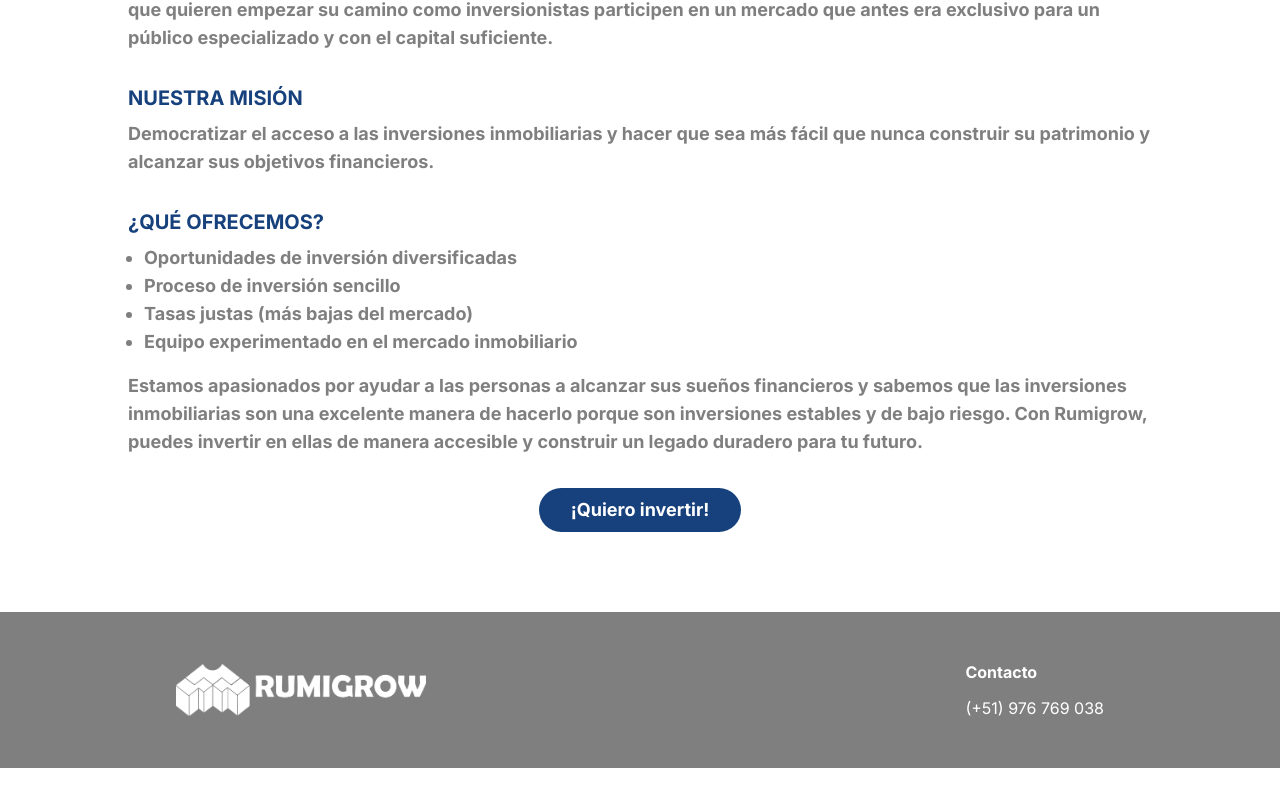
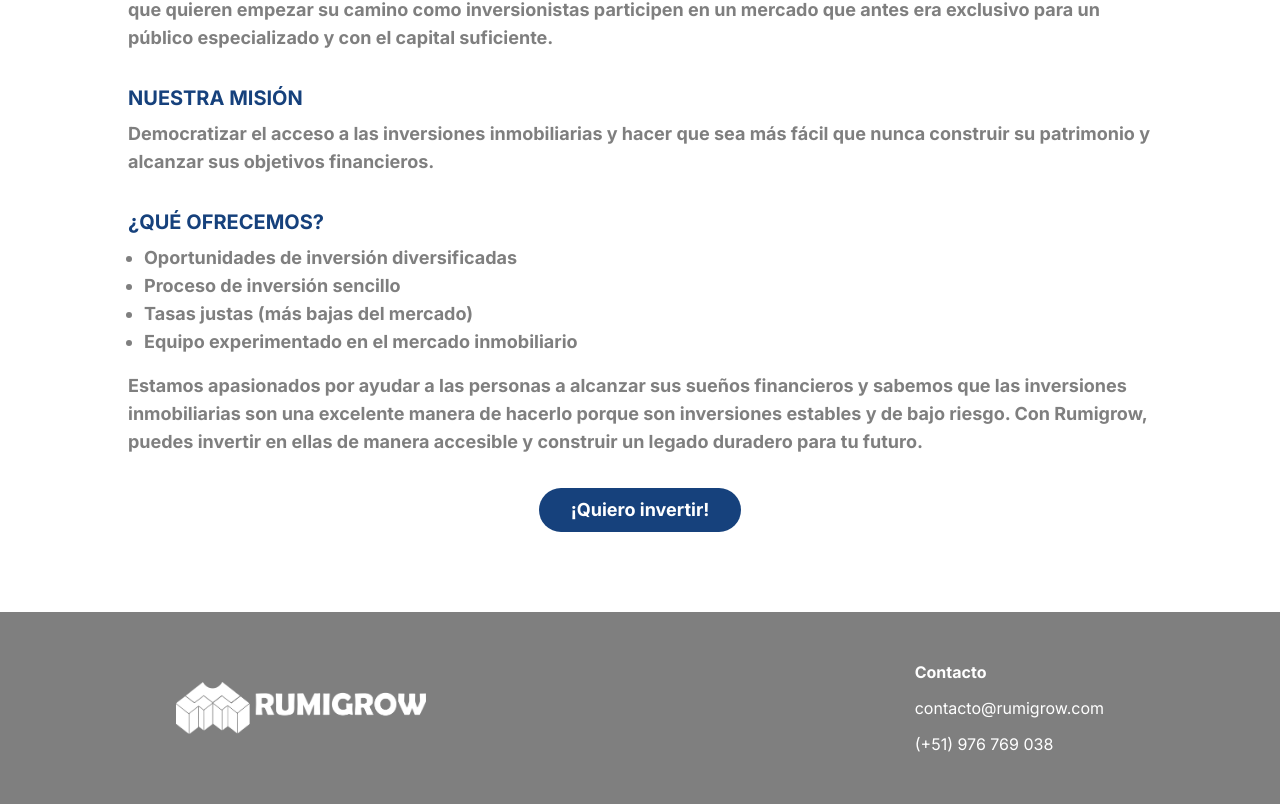
Before and after one commit to Futurizame/mvp-rumi-nextjs-main, a Next.js app: page / in a window 1280 px wide. Shown: the part 1164-1968 px from the top of the page. Before the commit the page ends 1932 px from the top, so only its background shows below. Built offline with nearby package versions, Linux system fonts and the light colour scheme.

Commit message:
added email (#25)

```diff
--- a/app/ui/footer.tsx
+++ b/app/ui/footer.tsx
@@ -16,6 +16,7 @@ export const Footer = () => {
       <Image src={image} alt={"logo rumigrow"} width={250} />
       <div className={"flex flex-col gap-3"}>
         <h6 className={"font-bold"}>Contacto</h6>
+        <h6>contacto@rumigrow.com</h6>
         <h6>(+51) 976 769 038</h6>
       </div>
     </SectionContainer>
```
